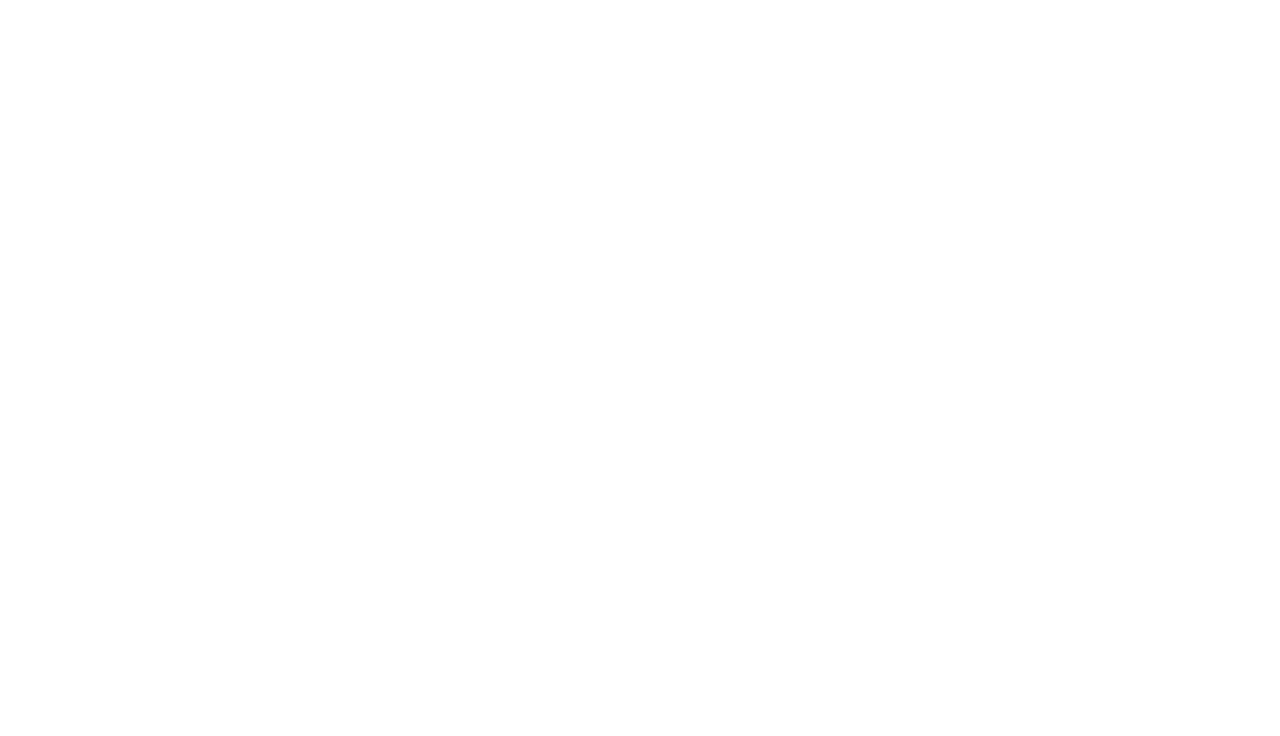
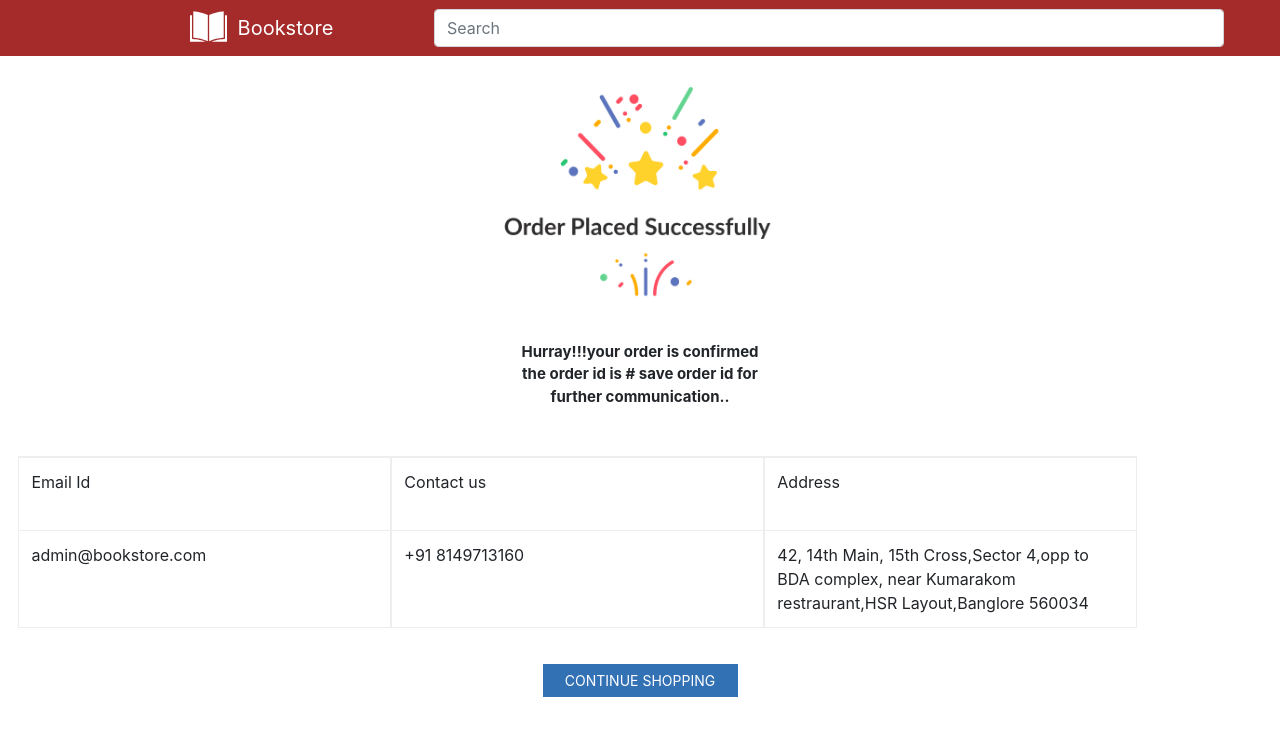
Before and after one commit to vidyadhar1997/BookStoreProject, a React app: page /ordersummary in a window 1280 px wide. Shown: the top 736 px of the page. Built offline with nearby package versions, Linux system fonts and the light colour scheme; the HTML template or start-up script is replaced by a standard one.

Commit message:
Added:Order summary page and scss

```diff
--- a/src/App.js
+++ b/src/App.js
@@ -2,6 +2,7 @@
 import {BrowserRouter as Router,  Route, Switch} from 'react-router-dom';
 import CartBooks from './component/CartBooks/CartBooks';
 import Dashboard from './component/Dashbord/DisplayBook';
+import OrderSummary from './component/OrderSummary/OrderSummary';
 import Home from './pages/Home/Home';
 import Login from './pages/Login/Login';
 import Registration from './pages/Registration/Registration';
@@ -18,6 +19,7 @@
             <Route path="/signup" component={Registration} exact={true} />
             <Route path="/cartbooks" component={CartBooks} exact={true} />
             <Route path="/home" component={Home} exact={true} />
+            <Route path="/ordersummary" component={OrderSummary} exact={true} />
         </Switch>
         </Router>
       </div>
--- a/src/component/OrderSummary/OrderSummary.jsx
+++ b/src/component/OrderSummary/OrderSummary.jsx
@@ -1,7 +1,65 @@
 import React from 'react';
 import '../OrderSummary/OrderSummary.scss'
-export default function OrderSummary(){
-    return(
+import CheckoutImage from "../../assets/orderSummaryimg.jpg"
+import AppBar from '../AppBar/AppBar';
 
-    )
+export default function OrderSummary() {
+    return (
+        <div>
+        <AppBar/>
+
+        <div className="ordersummaryPage">
+            <div className="summary">
+                <div className="ordersummaryimage">
+                    <img
+                        src={CheckoutImage}
+                        className="ordersummaryimage"
+                        alt="summary img"
+                    />
+                </div>
+                <br />
+                <div className="Comfirmation">
+                    Hurray!!!your order is confirmed
+                    the order id is # save order id for
+                    further communication..
+              </div>
+
+
+                <div className="tablecontainer" >
+                    <br />  <br />
+                    <div className="table">
+
+                        <div className="flexSetting">
+                            <div className="Columns">
+                                <div className="headersss"> Email Id</div><br />
+                                <div className="headersss">admin@bookstore.com</div>
+                            </div>
+                            <div className="Columns">
+                                <div className="headersss">Contact us </div> <br />
+                                <div className="headersss">+91 8149713160 </div>
+                            </div>
+                            <div className="Columns">
+                                <div className="headersss">Address</div>
+                                <br />
+                                <div className="headersss">
+                                    42, 14th Main, 15th Cross,Sector 4,opp to BDA complex,
+                                    near Kumarakom restraurant,HSR Layout,Banglore 560034
+                      </div>
+                            </div>
+                        </div>
+                    </div>
+                </div>
+
+                <div >
+
+                    <button type="button" className="ContinueShopping">CONTINUE SHOPPING</button>
+                </div>
+            </div>
+            <br />
+            <div>
+
+            </div>
+        </div>
+        </div>
+    );
 }
--- a/src/component/OrderSummary/OrderSummary.scss
+++ b/src/component/OrderSummary/OrderSummary.scss
@@ -0,0 +1,52 @@
+.summary {
+    display: flex;
+    justify-content: center;
+    align-items: center;
+    flex-direction: column;
+  }
+  .ordersummaryimage {
+    display: flex;
+    justify-content: center;
+    padding-top: 4%;
+    width: 50%;
+  }
+  .summaryimage{
+    width:350px;
+  }
+  .Comfirmation {
+    max-width:250px;
+  text-align:center;
+  align-items: center;
+  display: flex;
+  flex-direction: column;
+  font-weight: bold;
+  font-size: 15px;
+  }
+  .flexSetting {
+    display: flex;
+    flex-direction:row;
+  }
+  .Columns{
+    width:30%;
+    display: flex;
+    flex-direction:column;
+    border: groove;
+    border-color: red($color: #ffffff);
+    border-width: 0.01px;
+  }
+  .headersss{
+   padding: 12px;
+    word-wrap: break-word !important;
+    border-top: groove;
+    border-color: red($color: #ffffff);
+    border-width: 0.1px;
+  }
+  .ContinueShopping{
+    width: 195px;
+    background-color:#3371B5;
+    border: none;
+    height: 33px;
+    font-size: 14px;
+    color: white;
+    margin-top: 10%;
+  }
```
Also changed, not shown: src/assets/orderSummaryimg.jpg (added).
